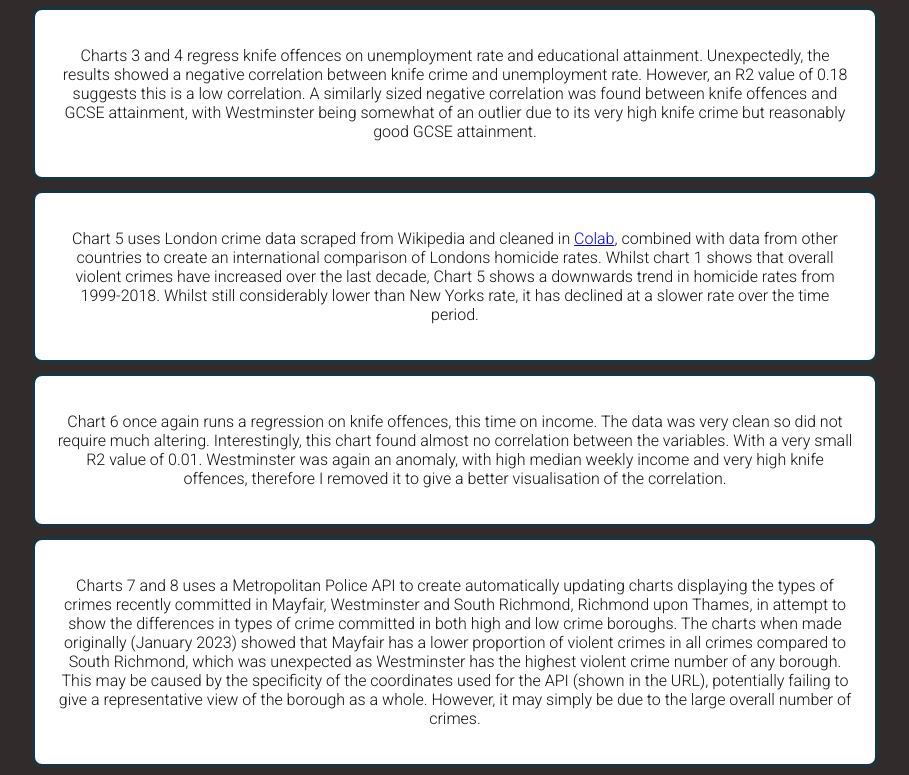
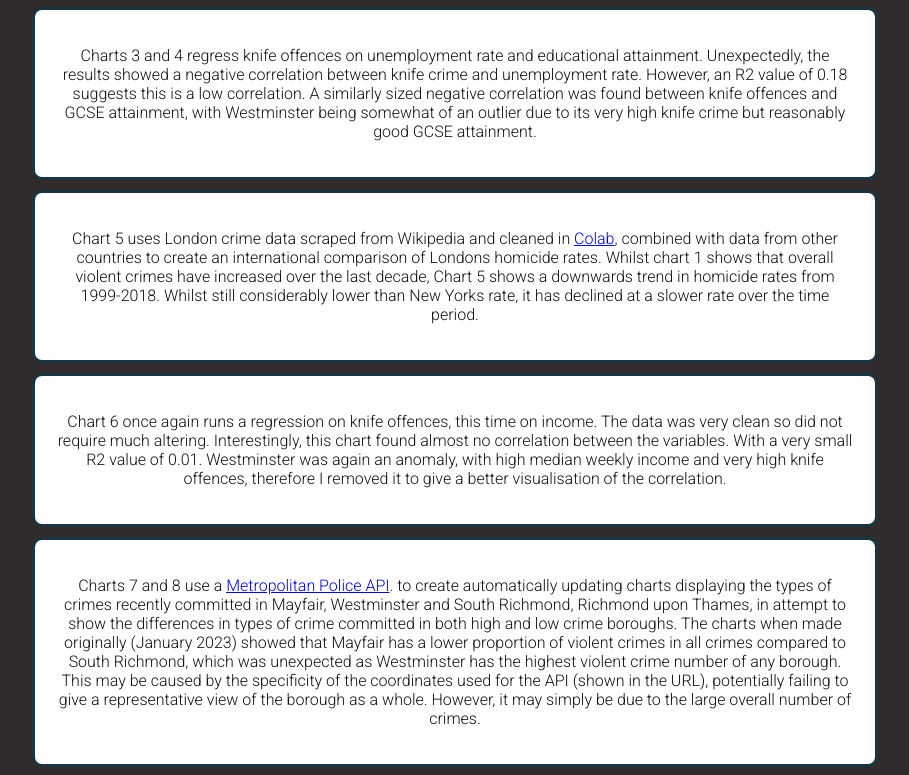
Before and after one commit to HarveyRogers/HarveyRogers.github.io, a plain HTML site: page project.html in a window 1280 px wide. Shown: the part 905-1680 px from the top of the page, without its empty margins (185-1094 px from the left). Drawn offline with Linux system fonts and the light colour scheme; a script that the page names is missing.

Commit message:
Update project.html

```diff
--- a/project.html
+++ b/project.html
@@ -61,7 +61,7 @@
      <div class = "project_style">
      <div class="chart" id="Chart7"></div>
      <div class="chart" id="Chart8"></div>
-     <p>Charts 7 and 8 uses a Metropolitan Police API to create automatically updating charts displaying the types of crimes recently committed in Mayfair, Westminster and South Richmond, Richmond upon Thames, in attempt to show the differences in types of crime committed in both high and low crime boroughs. The charts when made originally (January 2023) showed that Mayfair has a lower proportion of violent crimes in all crimes compared to South Richmond, which was unexpected as Westminster has the highest violent crime number of any borough. This may be caused by the specificity of the coordinates used for the API (shown in the URL), potentially failing to give a representative view of the borough as a whole. However, it may simply be due to the large overall number of crimes.</p>
+     <p>Charts 7 and 8 use a <a href="https://data.police.uk/docs/">Metropolitan Police API</a>. to create automatically updating charts displaying the types of crimes recently committed in Mayfair, Westminster and South Richmond, Richmond upon Thames, in attempt to show the differences in types of crime committed in both high and low crime boroughs. The charts when made originally (January 2023) showed that Mayfair has a lower proportion of violent crimes in all crimes compared to South Richmond, which was unexpected as Westminster has the highest violent crime number of any borough. This may be caused by the specificity of the coordinates used for the API (shown in the URL), potentially failing to give a representative view of the borough as a whole. However, it may simply be due to the large overall number of crimes.</p>
      </div>
 
 
```
